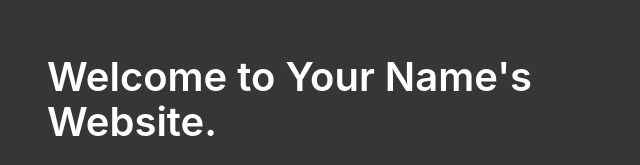
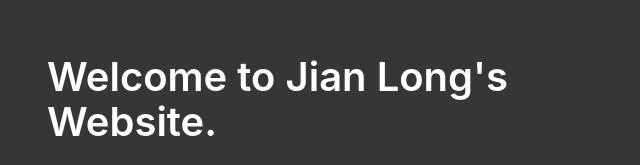
Before and after one commit to Jianlong09/chanjianlong.github.io, a plain HTML site: page index.html in a window 1280 px wide. Shown: the part 195-360 px from the top of the page, without its empty margins (311-951 px from the left). Drawn offline with nearby package versions, Linux system fonts and the light colour scheme.

Commit message:
Update index.html

```diff
--- a/index.html
+++ b/index.html
@@ -1,7 +1,7 @@
 <!DOCTYPE html>
 <html>
     <head>
-        <title>Your Name's Website</title>
+        <title>Jian Long's Website</title>
         <link rel="stylesheet"
             href="https://cdn.jsdelivr.net/npm/bulma@0.9.2/css/bulma.min.css">
         <meta name="viewport" content="width=device-width, initial-scale=1">
@@ -13,7 +13,7 @@
             <div class="columns is-vcentered is-centered">
                 <div class="column is-6">
                     <div class="block">
-                        <h1 class="title is-2">Welcome to Your Name's Website.</h1>
+                        <h1 class="title is-2">Welcome to Jian Long's Website.</h1>
                     </div>
                     <div class="block">
                         <h2 class="subtitle">Lorem Ipsum is simply dummy text of the printing and typesetting industry. Lorem Ipsum has been the industry's standard dummy text ever since the 1500s, when an unknown printer took a galley of type and scrambled it to make a type specimen book.<br>
```
